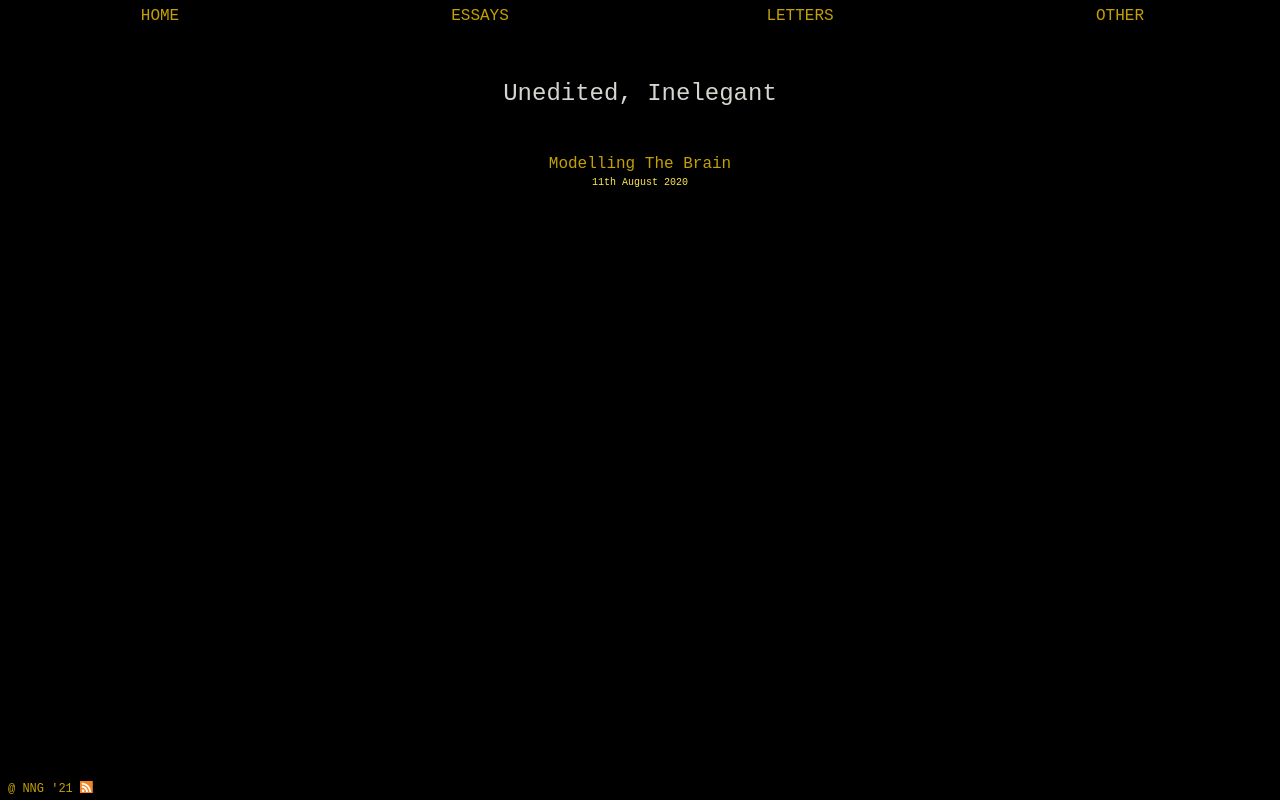
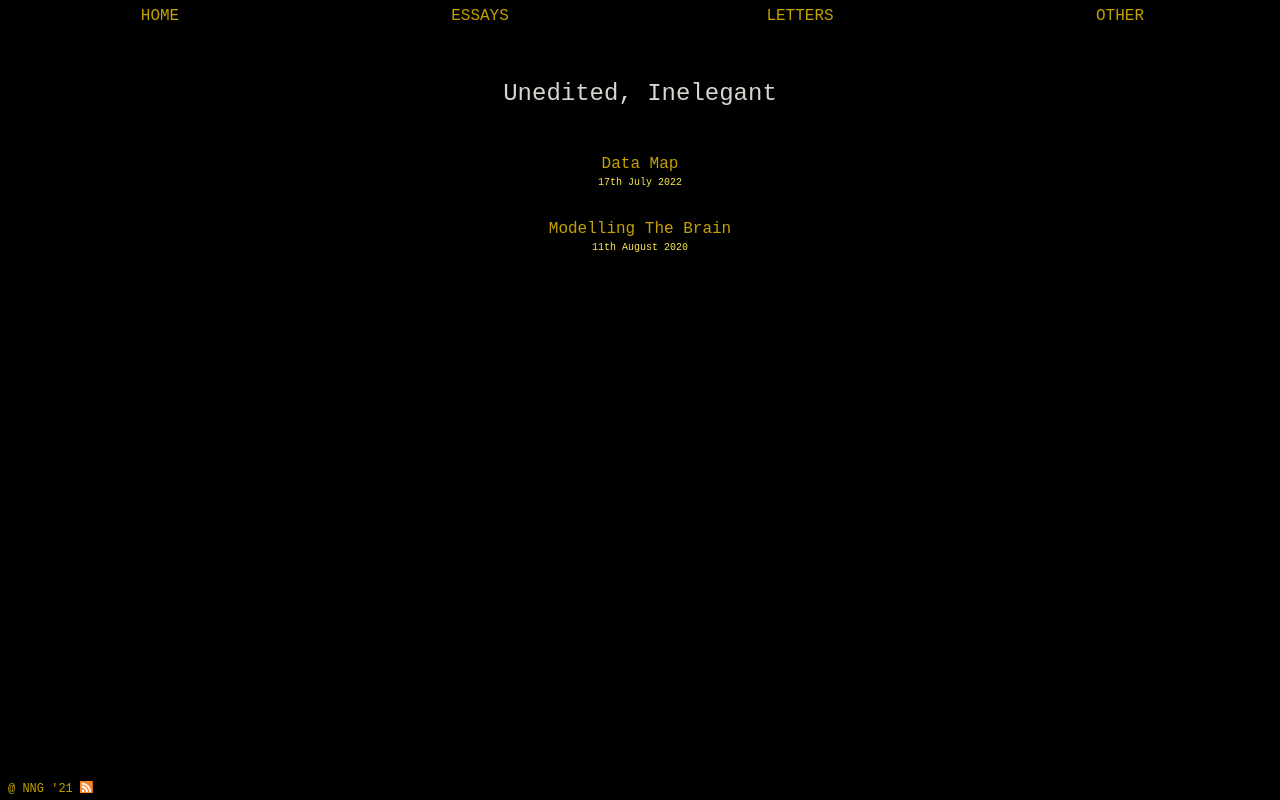
Before and after one commit to narengogi/nathsin-v2, a React (Create React App) app: page /journal in a window 1280 px wide. Built offline with nearby package versions, Linux system fonts and the light colour scheme.

Commit message:
Add an old note

```diff
--- a/public/index.html
+++ b/public/index.html
@@ -23,15 +23,16 @@
       Learn how to configure a non-root public URL by running `npm run build`.
     -->
   <title>Naren's space</title>
-  <!-- Global site tag (gtag.js) - Google Analytics -->
-  <script async src="https://www.googletagmanager.com/gtag/js?id=UA-171747963-1"></script>
+  <!-- Google tag (gtag.js) -->
+  <script async src="https://www.googletagmanager.com/gtag/js?id=G-24SS4RZZKE"></script>
   <script>
     window.dataLayer = window.dataLayer || [];
-    function gtag() {dataLayer.push(arguments);}
+    function gtag(){dataLayer.push(arguments);}
     gtag('js', new Date());
 
-    gtag('config', 'UA-171747963-1');
+    gtag('config', 'G-24SS4RZZKE');
   </script>
+
 
 </head>
 
--- a/src/Components/Journal/List.tsx
+++ b/src/Components/Journal/List.tsx
@@ -1,3 +1,14 @@
-import { ModellingTheBrain } from './Posts/ModellingTheBrain';
+import {ModellingTheBrain} from './Posts/ModellingTheBrain';
+import {DataMap} from "./Posts/DataMap";
 
-export const allPosts: any = [{ title: 'Modelling The Brain', date: '11th August 2020', href: '/brain', content: ModellingTheBrain() }];
+export const allPosts: any = [{
+    title: 'Data Map',
+    date: '17th July 2022',
+    href: '/datamap',
+    content: DataMap()
+}, {
+    title: 'Modelling The Brain',
+    date: '11th August 2020',
+    href: '/brain',
+    content: ModellingTheBrain()
+}];
--- /dev/null
+++ b/src/Components/Journal/Posts/DataMap.tsx
@@ -0,0 +1,22 @@
+import React from 'react';
+
+export function DataMap() {
+    return (
+        <div>
+            <div className='para'>On some days, the mind resembles a bazaar in Old Hyderabad, there is no coherence to
+                the ideas reaching the most abstract layer, there’s no thread attached that I could use to trace their
+                origins. The chemicals conspire to push ahead what could potentially satisfy their collective needs (in
+                groups).
+            </div>
+            <div className='para'>
+                Meditation never helps, I find locking in the latest idea at hand and starting work on it allows me to
+                judge it’s priority and then rearrange the tasks, noting them down and then ranking them also helps.
+            </div>
+            <div className='para'> I’m working on a fun project these days, this has been on my mind for a bit. I’ll be
+                mapping as much of the data about me and my interactions that are recorded digitally as possible. The
+                idea is to link them to generate insights. Quite a few interesting challenges there, I’ll update with a
+                blog post once done if time permits. There’s another smaller project I want to be doing.
+            </div>
+        </div>
+    );
+}
```
Also changed, not shown: 1 other file (tests, documents, lock files or other folders).
